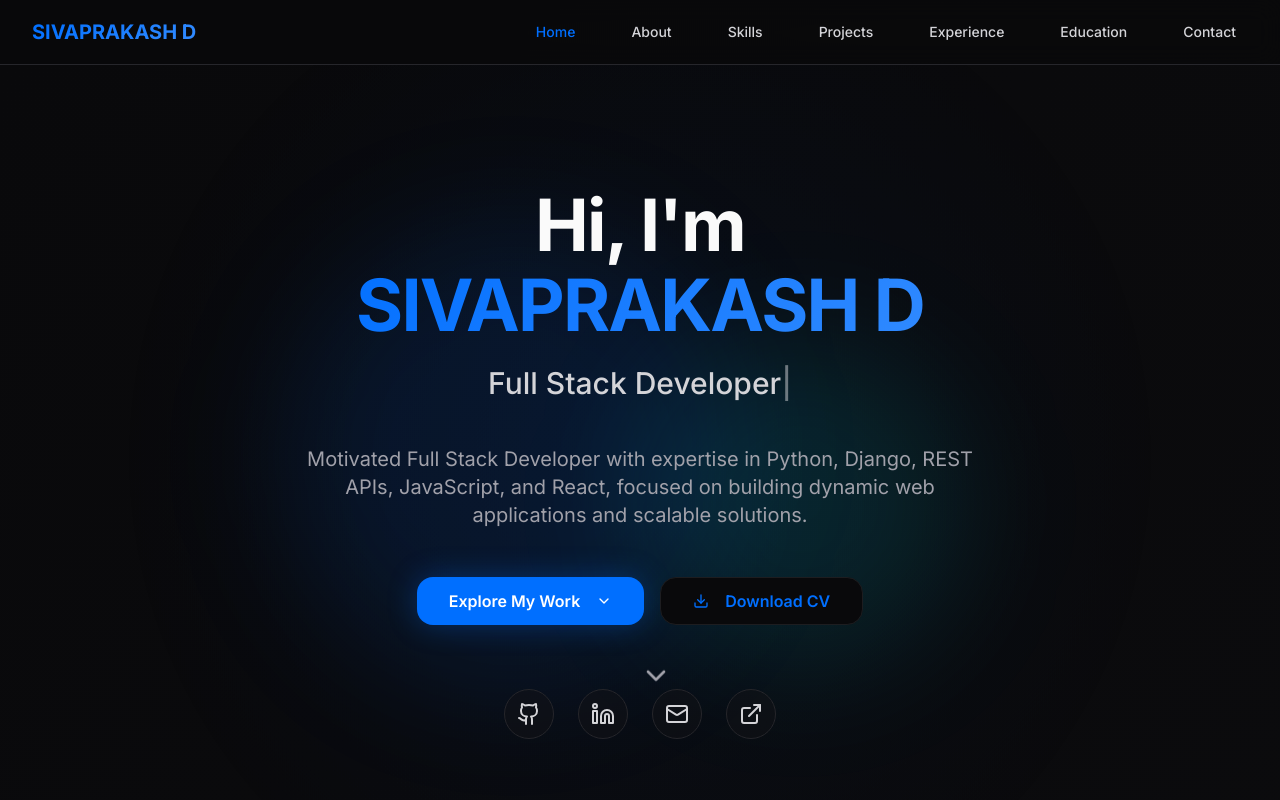
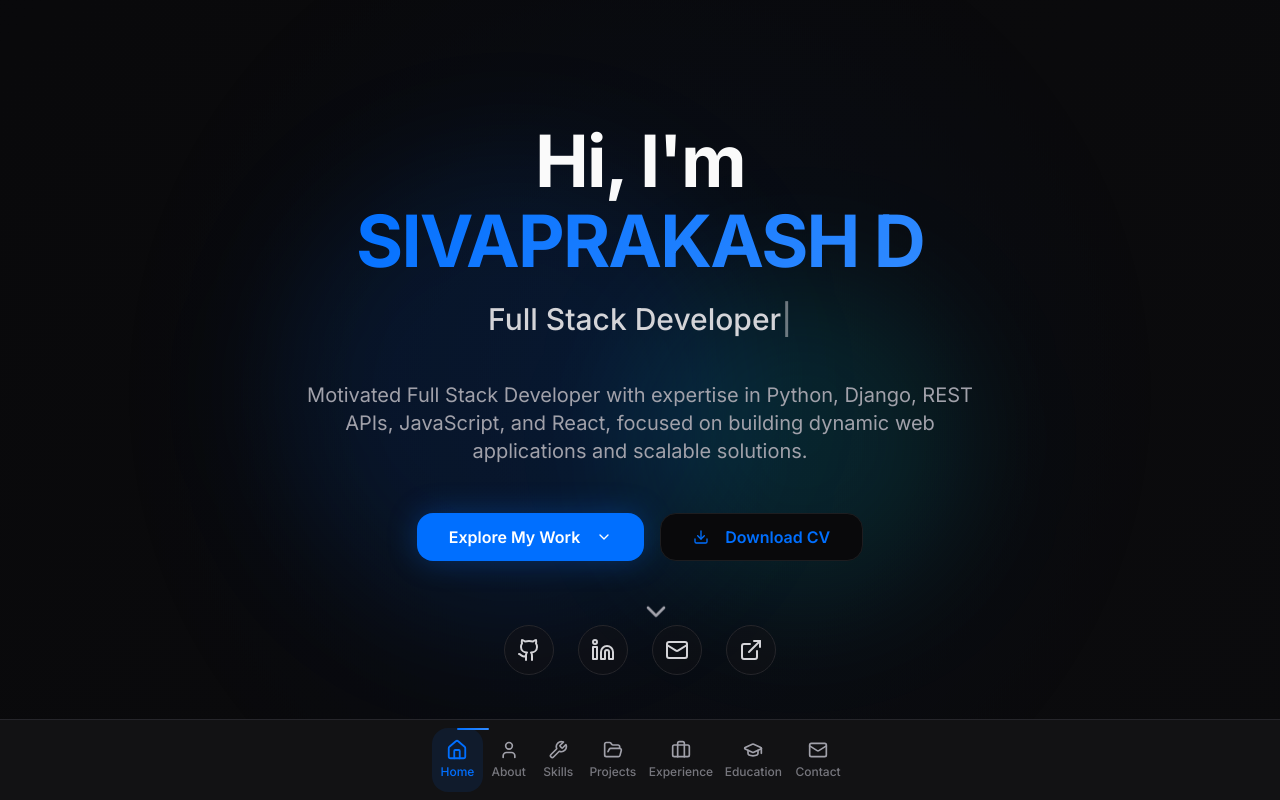
Before and after one commit to SIvaprakash9432/sivaprakash_portfolio, a React (Vite) app: page / in a window 1280 px wide. Shown: the top 800 px of the page. Built offline with nearby package versions, Linux system fonts and the light colour scheme.

Commit message:
Refactor Navbar
Update navbar to be fixed at the bottom, remove the text "SIVAPRAKASH D", and replace navigation links with icons for each section (Home, About, Skills, Projects, Experience, Education, Contact).

```diff
--- a/src/components/Layout.tsx
+++ b/src/components/Layout.tsx
@@ -1,18 +1,18 @@
 import { useState, useEffect } from 'react';
-import { Menu, X } from 'lucide-react';
+import { Home, User, Wrench, FolderOpen, Briefcase, GraduationCap, Mail } from 'lucide-react';
 
 const Navigation = () => {
   const [isOpen, setIsOpen] = useState(false);
   const [activeSection, setActiveSection] = useState('home');
 
   const navItems = [
-    { id: 'home', label: 'Home' },
-    { id: 'about', label: 'About' },
-    { id: 'skills', label: 'Skills' },
-    { id: 'projects', label: 'Projects' },
-    { id: 'experience', label: 'Experience' },
-    { id: 'education', label: 'Education' },
-    { id: 'contact', label: 'Contact' }
+    { id: 'home', label: 'Home', icon: Home },
+    { id: 'about', label: 'About', icon: User },
+    { id: 'skills', label: 'Skills', icon: Wrench },
+    { id: 'projects', label: 'Projects', icon: FolderOpen },
+    { id: 'experience', label: 'Experience', icon: Briefcase },
+    { id: 'education', label: 'Education', icon: GraduationCap },
+    { id: 'contact', label: 'Contact', icon: Mail }
   ];
 
   useEffect(() => {
@@ -45,72 +45,39 @@ const Navigation = () => {
   };
 
   return (
-    <nav className="fixed top-0 left-0 right-0 z-50 bg-background/80 backdrop-blur-md border-b border-card-border">
-      <div className="max-w-7xl mx-auto px-4 sm:px-6 lg:px-8">
-        <div className="flex items-center justify-between h-16">
-          {/* Logo */}
-          <div className="flex-shrink-0">
-            <button
-              onClick={() => scrollToSection('home')}
-              className="text-xl font-display font-bold text-gradient-primary hover:opacity-80 transition-opacity"
-            >
-              SIVAPRAKASH D
-            </button>
-          </div>
-
-          {/* Desktop Navigation */}
-          <div className="hidden md:block">
-            <div className="flex items-center space-x-8">
-              {navItems.map((item) => (
+    <nav className="fixed bottom-0 left-0 right-0 z-50 bg-card/95 backdrop-blur-md border-t border-card-border">
+      <div className="max-w-md mx-auto px-4">
+        <div className="flex items-center justify-between py-2">
+          {navItems.map((item) => {
+            const IconComponent = item.icon;
+            return (
               <button
                 key={item.id}
                 onClick={() => scrollToSection(item.id)}
-                  className={`relative px-3 py-2 text-sm font-medium transition-all duration-300 ${
+                className={`relative flex flex-col items-center justify-center p-3 rounded-lg transition-all duration-300 group min-w-0 ${
                   activeSection === item.id
-                      ? 'text-primary'
-                      : 'text-foreground-secondary hover:text-primary'
+                    ? 'text-primary bg-primary/10'
+                    : 'text-foreground-muted hover:text-primary hover:bg-primary/5'
                 }`}
               >
+                <IconComponent
+                  size={20}
+                  className={`transition-all duration-300 ${
+                    activeSection === item.id ? 'scale-110' : 'group-hover:scale-105'
+                  }`}
+                />
+                <span className={`text-xs font-medium mt-1 transition-all duration-300 ${
+                  activeSection === item.id ? 'opacity-100' : 'opacity-70'
+                }`}>
                   {item.label}
+                </span>
                 {activeSection === item.id && (
-                    <div className="absolute bottom-0 left-0 right-0 h-0.5 bg-gradient-primary animate-fade-in" />
+                  <div className="absolute top-0 left-1/2 transform -translate-x-1/2 w-8 h-0.5 bg-gradient-primary rounded-full animate-fade-in" />
                 )}
               </button>
-              ))}
+            );
+          })}
         </div>
-          </div>
-
-          {/* Mobile menu button */}
-          <div className="md:hidden">
-            <button
-              onClick={() => setIsOpen(!isOpen)}
-              className="p-2 text-foreground-secondary hover:text-primary transition-colors"
-            >
-              {isOpen ? <X size={24} /> : <Menu size={24} />}
-            </button>
-          </div>
-        </div>
-
-        {/* Mobile Navigation */}
-        {isOpen && (
-          <div className="md:hidden absolute top-16 left-0 right-0 bg-card/95 backdrop-blur-md border-b border-card-border animate-fade-in-scale">
-            <div className="px-2 pt-2 pb-3 space-y-1">
-              {navItems.map((item) => (
-                <button
-                  key={item.id}
-                  onClick={() => scrollToSection(item.id)}
-                  className={`block w-full text-left px-3 py-2 text-base font-medium rounded-md transition-all duration-300 ${
-                    activeSection === item.id
-                      ? 'text-primary bg-primary/10'
-                      : 'text-foreground-secondary hover:text-primary hover:bg-accent'
-                  }`}
-                >
-                  {item.label}
-                </button>
-              ))}
-            </div>
-          </div>
-        )}
       </div>
     </nav>
   );
@@ -120,7 +87,7 @@ const Layout = ({ children }: { children: React.ReactNode }) => {
   return (
     <div className="min-h-screen bg-gradient-hero">
       <Navigation />
-      <main className="pt-16">
+      <main className="pb-20">
         {children}
       </main>
     </div>
```
Lines whose indentation alone changed are shown as unchanged.
